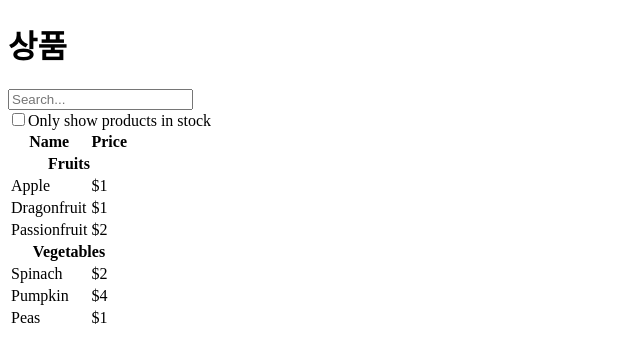
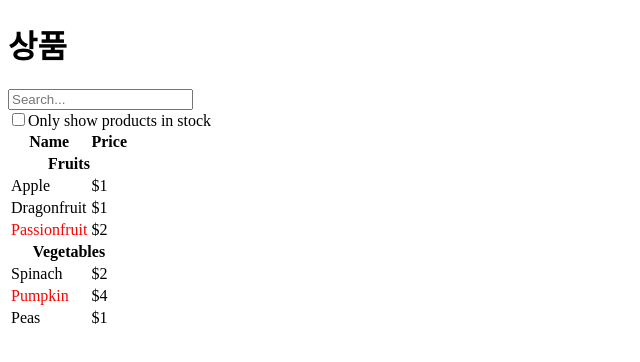
Before and after one commit to ShinjungOh/2023-learn-react, a React (Vite) app in the folder 2023-03-21/: page / in a window 1280 px wide. Shown: the top 362 px of the page, without its empty margins (0-640 px from the left). Built offline with nearby package versions, Linux system fonts and the light colour scheme.

Commit message:
feat: Product 재고 유무에 따른 name 색상 변경

```diff
--- a/2023-03-21/src/components/ProductRow.tsx
+++ b/2023-03-21/src/components/ProductRow.tsx
@@ -7,7 +7,15 @@ type ProductRowProps = {
 export default function ProductRow({ product }: ProductRowProps) {
   return (
     <tr>
-      <td>{product.name}</td>
+      <td>
+        <span
+          style={{
+            color: product.stocked ? '#000' : '#F00',
+          }}
+        >
+          {product.name}
+        </span>
+      </td>
       <td>{product.price}</td>
     </tr>
   );
```
